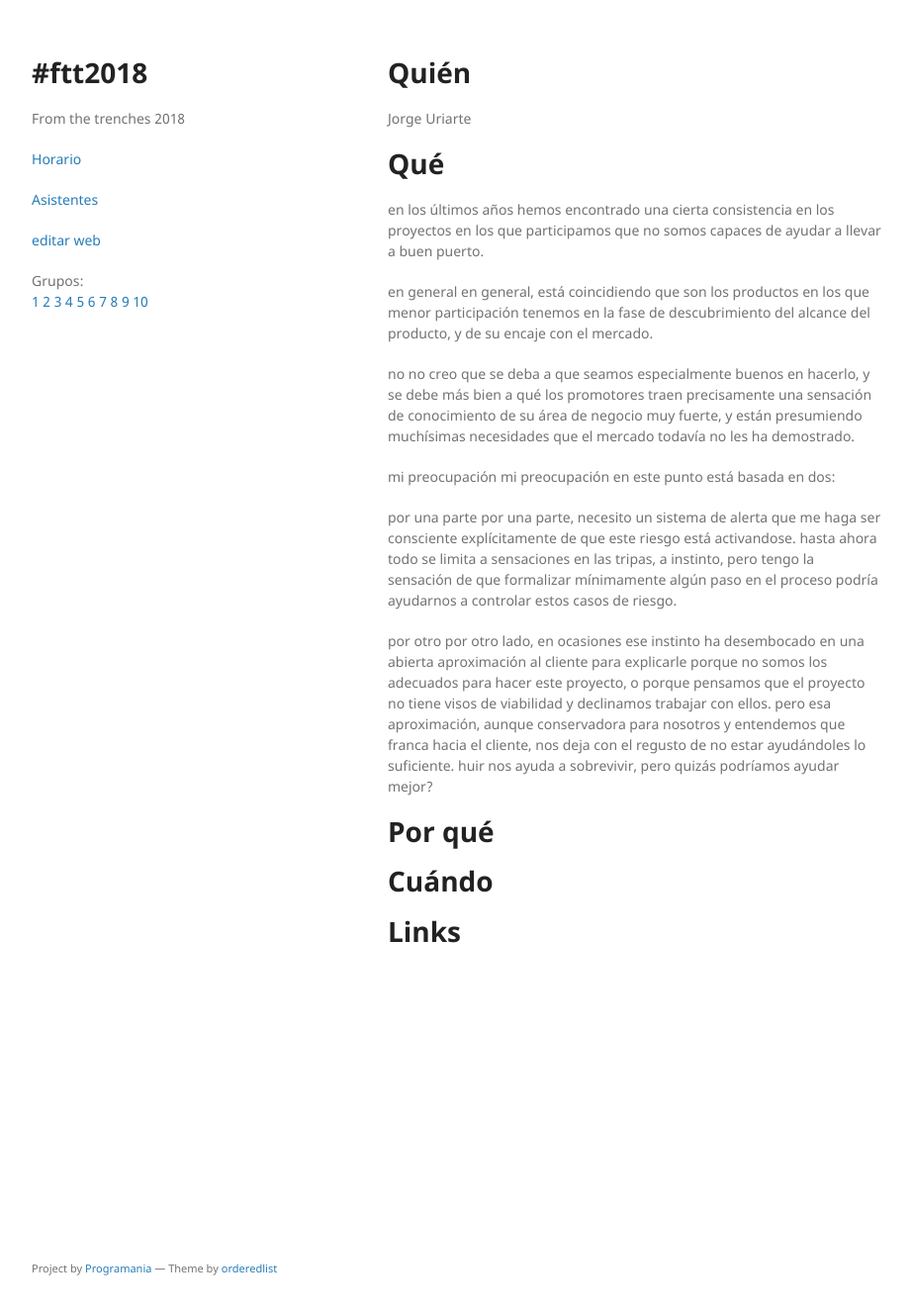
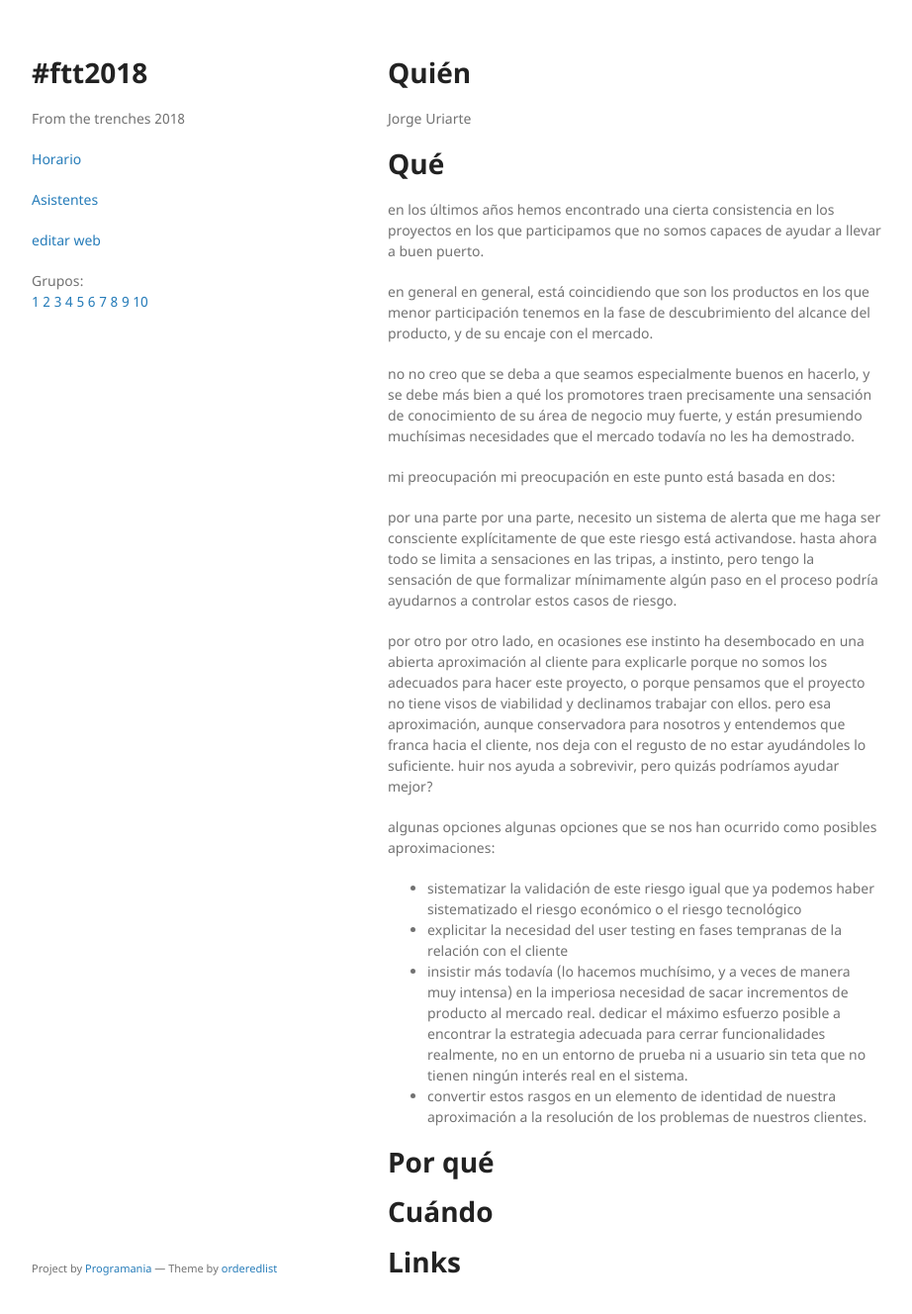
Before and after one commit to xala3pa/ftt2018, a Jekyll site: the page built from experiencias/17.md, in a window 1280 px wide and 1361 px high. Shown: the top 1328 px of the window at 99% size, without its empty margins (178-1100 px from the left). Built offline with Jekyll 4.4.1, drawn with Linux system fonts in a browser that asks for light colours; our own code applies the rules of GitHub Pages for plain Markdown files.

Commit message:
Update 17.md

```diff
--- a/experiencias/17.md
+++ b/experiencias/17.md
@@ -16,6 +16,13 @@ por una parte por una parte, necesito un sistema de alerta que me haga ser consc
 por otro por otro lado, en ocasiones ese instinto ha desembocado en una abierta aproximación al cliente para explicarle porque no somos los adecuados para hacer este proyecto, o porque pensamos que el proyecto no tiene visos de viabilidad y declinamos trabajar con ellos. pero esa aproximación, aunque conservadora para nosotros y entendemos que franca hacia el cliente, nos deja con el regusto de no estar ayudándoles lo suficiente. huir nos ayuda a sobrevivir, pero quizás podríamos ayudar mejor?
 
 
+algunas opciones algunas opciones que se nos han ocurrido como posibles aproximaciones:
+
+- sistematizar la validación de este riesgo igual que ya podemos haber sistematizado el riesgo económico o el riesgo tecnológico
+- explicitar la necesidad del user testing en fases tempranas de la relación con el cliente
+- insistir más todavía (lo hacemos muchísimo, y a veces de manera muy intensa) en la imperiosa necesidad de sacar incrementos de producto al mercado real. dedicar el máximo esfuerzo posible a encontrar la estrategia adecuada para cerrar funcionalidades realmente, no en un entorno de prueba ni a usuario sin teta que no tienen ningún interés real en el sistema.
+- convertir estos rasgos en un elemento de identidad de nuestra aproximación a la resolución de los problemas de nuestros clientes.
+
 
 # Por qué
 
```
